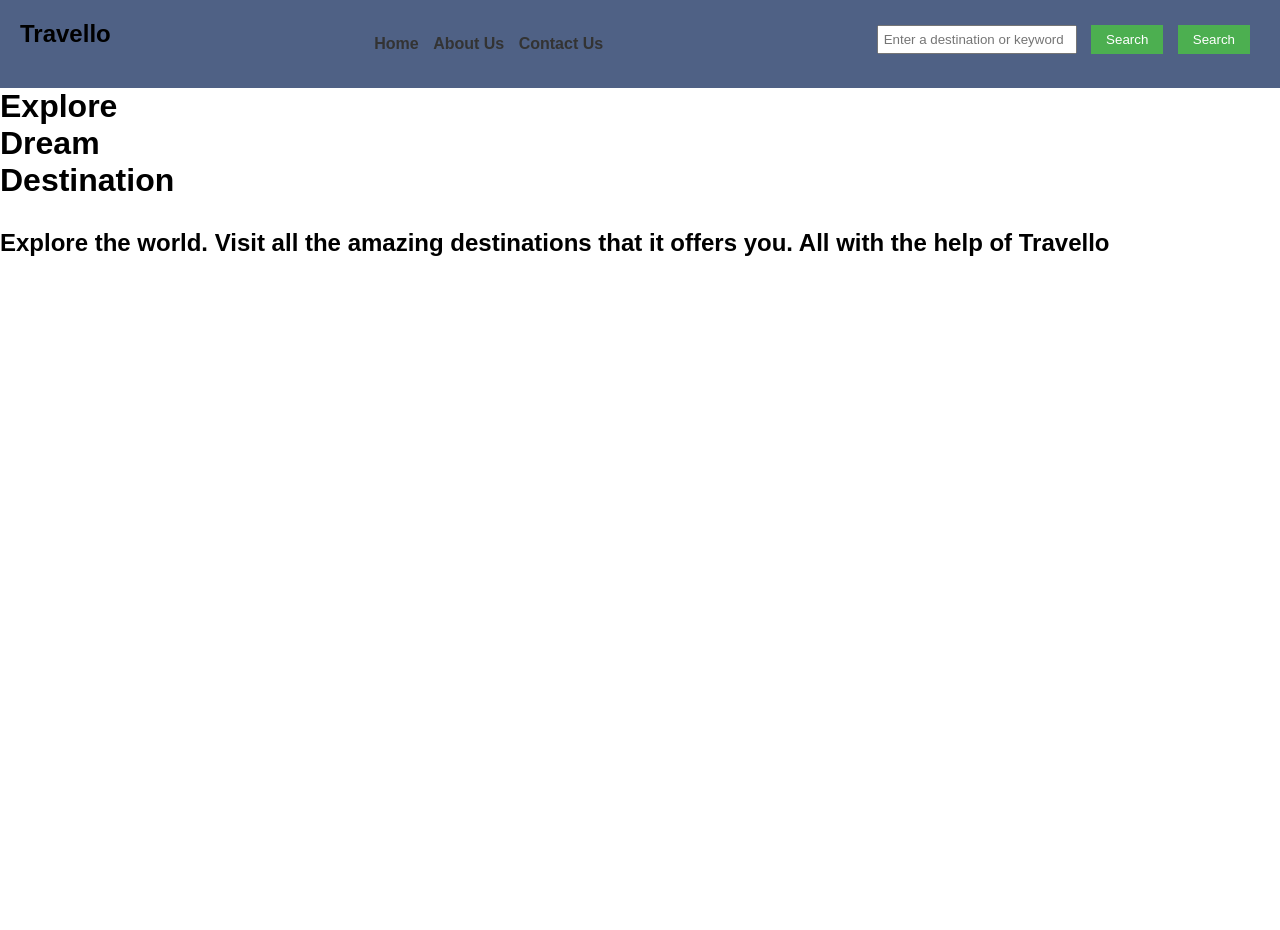
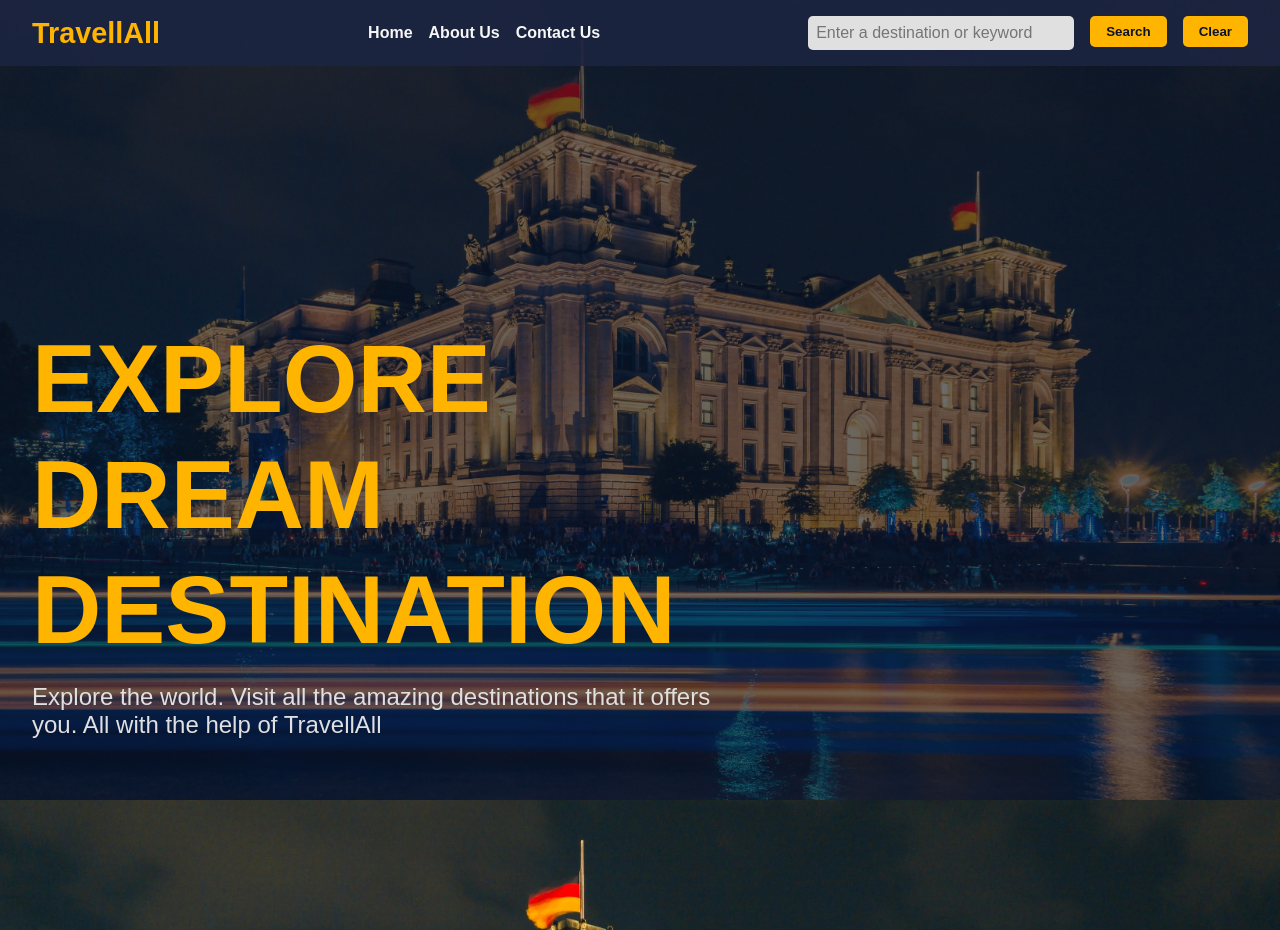
Before and after one commit to alexiscg17/travel_recommendation, a plain HTML site: page travel_recommendation.html in a window 1280 px wide. Before the commit the page ends 800 px from the top, so only its background shows below. Drawn offline with Linux system fonts and the light colour scheme.

Commit message:
Update home page

```diff
--- a/travel_recommendation.html
+++ b/travel_recommendation.html
@@ -2,32 +2,29 @@
 <html>
   <head>
     <meta charset="UTF-8">
-            <tilte></title>
+    <title>TravellAll</title>
     <link rel="stylesheet" href="./travel_recommendations.css">
   </head>
   <body>
     <nav>
-                <h1>Travello</h1>
+      <h1>TravellAll</h1>
       <ul>
         <li><a href="./index.html" id="home">Home</a></li>
-                  <li><a href="./travel_about.html" id="aboutUs">About Us </a></li>
-                  <li><a href="./travel_contact.html" id="contactUs">Contact Us </a></li>
+        <li><a href="./travel_about.html" id="aboutUs">About Us</a></li>
+        <li><a href="./travel_contact.html" id="contactUs">Contact Us</a></li>
       </ul>
       <div>
         <ul>
           <li><input type="text" id="searchInput" placeholder="Enter a destination or keyword"></li>
           <li><button id='btnSearch'>Search</button></li>
-                        <li><button id='btnSearch'>Search</button></li>
+          <li><button id='btnClear'>Clear</button></li>
         </ul>
       </div>
     </nav>
     <div class="container">
       <div class="home">
-                    <h1>Explore<br>
-                        Dream<br>
-                        Destination
-                    </h1>
-                    <h2>Explore the world. Visit all the amazing destinations that it offers you. All with the help of Travello</h2>
+        <h1>EXPLORE<br>DREAM<br>DESTINATION</h1>
+        <h2>Explore the world. Visit all the amazing destinations that it offers you. All with the help of TravellAll</h2>
       </div>
     </div>
   </body>
--- a/travel_recommendations.css
+++ b/travel_recommendations.css
@@ -1,72 +1,121 @@
-*{
+  body {
     margin: 0;
     padding: 0;
-    box-sizing: border-box;
-}
-nav {
-    background-color: #4f6185;
-    padding: 20px;
+    font-family: 'Arial', sans-serif;
+    color: #F7F7F7;
+    background: url('./berlin_BG.jpg') no-repeat center center fixed;
+    background-size: cover;
+  }
+
+  body::before {
+    content: "";
+    position: fixed;
+    top: 0;
+    left: 0;
+    width: 100%;
+    height: 100%;
+    background: rgba(11, 19, 43, 0.6); /* dark navy tint */
+    z-index: -1;
+  }
+
+  nav {
     display: flex;
+    justify-content: space-between;
     align-items: center;
-    justify-content: space-between;
+    padding: 1rem 2rem;
+    background-color: rgba(28, 37, 65, 0.9);
+    position: sticky;
+    top: 0;
+    z-index: 1000;
+  }
 
+  nav h1 {
+    font-size: 1.8rem;
+    font-weight: bold;
+    color: #FFB400;
+    margin: 0;
   }
 
   nav ul {
-    list-style-type: none;
-    /* padding: 0; */
-  }
-
-  nav ul li {
-    display: inline;
-    margin-right: 10px;
+    list-style: none;
+    display: flex;
+    gap: 1rem;
+    margin: 0;
+    padding: 0;
   }
 
   nav a {
     text-decoration: none;
-    color: #333;
+    color: #F7F7F7;
     font-weight: bold;
+    transition: color 0.3s ease;
   }
 
-  /* Basic CSS for the form elements */
-  body {
-    font-family: Arial, sans-serif;
-    /* margin: 20px; */
+  nav a:hover {
+    color: #FFB400;
   }
 
-  h1 {
-    margin-bottom: 20px;
+  nav input[type="text"] {
+    padding: 0.5rem;
+    border-radius: 5px;
+    border: none;
+    outline: none;
+    background: #E0E0E0;
+    color: #0B132B;
+    font-size: 1rem;
+    min-width: 250px;
   }
 
-  div {
-    margin-bottom: 10px;
+  nav button {
+    padding: 0.5rem 1rem;
+    border: none;
+    border-radius: 5px;
+    background: #FFB400;
+    color: #0B132B;
+    font-weight: bold;
+    cursor: pointer;
+    transition: background 0.3s ease;
   }
 
-  label {
-    display: inline-block;
-    width: 100px;
+  nav button:hover {
+    background: #F5A000;
   }
 
-  input[type="text"],
-  input[type="number"],
-  select {
-    width: 200px;
-    padding: 5px;
+  .container {
+    display: flex;
+    justify-content: left;
+    align-items: center;
+    min-height: 100vh;
+    text-align: left;
+    padding: 2rem;
   }
 
-  button {
-    padding: 7px 15px;
-    background-color: #4CAF50;
-    color: white;
-    border: none;
-    cursor: pointer;
+  .home h1 {
+    font-size: 6rem;
+    line-height: 1.2;
+    margin-bottom: 1rem;
+    color: #FFB400;
   }
 
-  button:hover {
-    background-color: #45a049;
+  .home h2 {
+    font-size: 1.5rem;
+    font-weight: 300;
+    max-width: 700px;
+    margin: 0 auto;
+    color: #E0E0E0;
   }
 
-  /* Basic CSS for the report section */
-  h2 {
-    margin-top: 30px;
+  @media (max-width: 768px) {
+    nav ul {
+      flex-direction: column;
+      gap: 0.5rem;
+    }
+
+    .home h1 {
+      font-size: 2.2rem;
+    }
+
+    .home h2 {
+      font-size: 1.2rem;
+    }
   }
```
Also changed, not shown: berlin_BG.jpg (added). Lines whose indentation alone changed are shown as unchanged.
